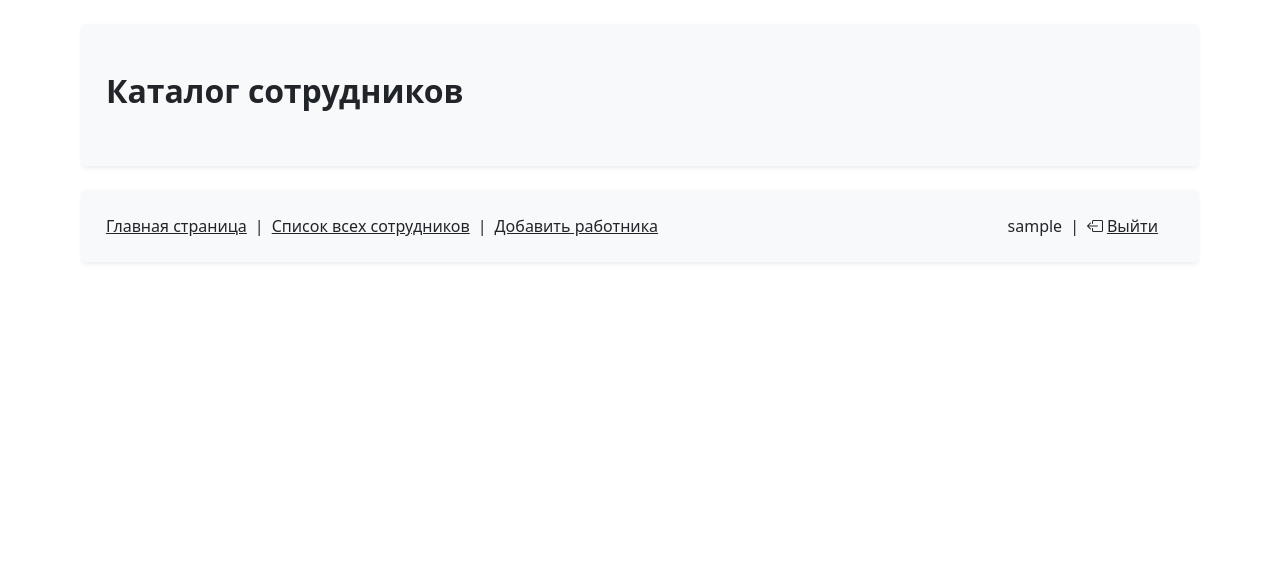
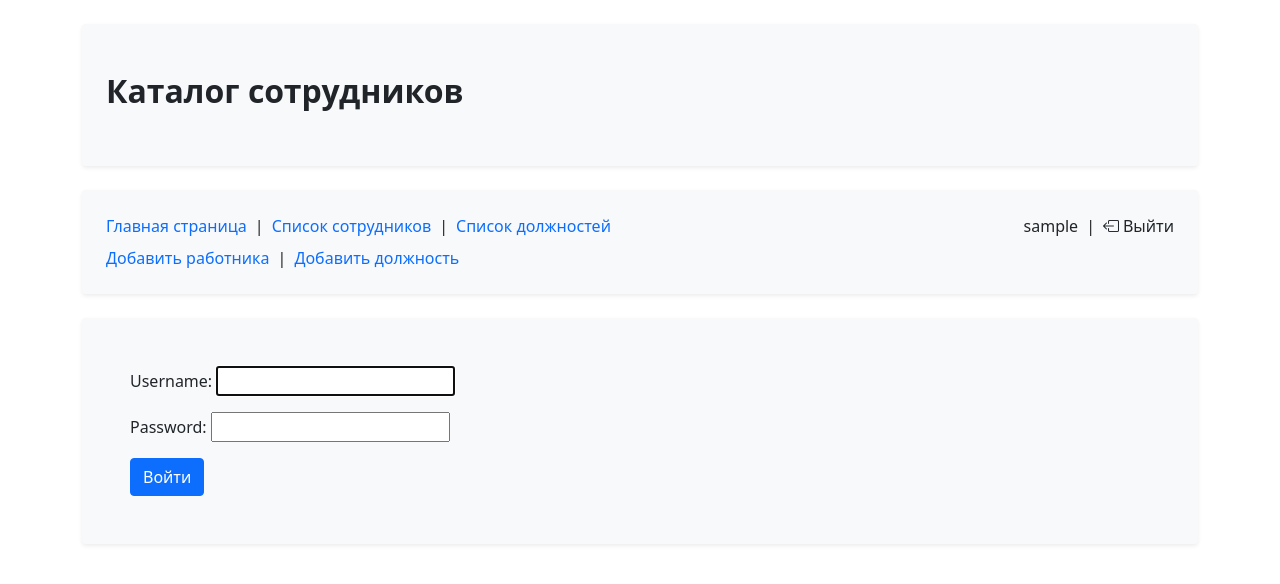
Before and after one commit to BorisPlaton/abz_task, a Django app: page /accounts/login/ in a window 1280 px wide. Shown: the top 584 px of the page. Run offline with Django 4.2, Linux system fonts and the light colour scheme; the visitor is signed in with stand-in values (Sample User, id 1).

Commit message:
Positions list, User login

```diff
--- a/abz_task/accounts/templates/registration/login.html
+++ b/abz_task/accounts/templates/registration/login.html
@@ -1,5 +1,13 @@
 {% extends 'base.html' %}
 
 {% block content %}
+<div class="p-5 mt-4 rounded bg-light shadow-sm">
+    <form action="{% url 'accounts:login' %}" method="post" novalidate>
+        {% csrf_token %}
 
+        {{ form.as_p }}
+
+        <input type="submit" value="Войти" class="btn btn-primary btn-primary-sm">
+    </form>
+</div>
 {% endblock %}
--- a/abz_task/employees/urls.py
+++ b/abz_task/employees/urls.py
@@ -1,6 +1,5 @@
 from django.urls import path
 from . import views
-
 
 app_name = 'employees'
 
@@ -10,6 +9,7 @@ urlpatterns = [
     path('employee/<slug:employee_slug>/', views.employee_details, name='employee_details'),
     path('create_employee/', views.create_employee, name='create_employee'),
     path('edit_employee/<slug:employee_slug>/', views.edit_employee, name='edit_employee'),
-    path('delete_photo/<int:employee_pk>', views.delete_photo, name='delete_photo'),
-    path('delete_employee/<int:employee_pk>', views.delete_employee, name='delete_employee'),
+    path('delete_photo/<int:employee_pk>/', views.delete_photo, name='delete_photo'),
+    path('delete_employee/<int:employee_pk>/', views.delete_employee, name='delete_employee'),
+    path('positions_list', views.positions_list, name='positions_list'),
 ]
--- a/abz_task/templates/includes/navbar.html
+++ b/abz_task/templates/includes/navbar.html
@@ -1,34 +1,32 @@
 <section>
     <div class="container">
         <div class="rounded bg-light mt-4 p-4 shadow-sm">
+
             <div class="row g-2">
 
-                <div class="col-lg-auto col-12"><a href="{% url 'employees:home' %}" class="link-dark">Главная
-                    страница</a></div>
+                <div class="col-lg-auto col-12">
+                    <a href="{% url 'employees:home' %}" class="link-primary text-decoration-none">Главная страница</a></div>
                 <div class="col-lg-auto">
                     <span class="d-lg-flex d-none fw-light">|</span>
                 </div>
                 <div class="col-lg-auto col-12">
-                    <a href="{% url 'employees:employees_list' %}" class="link-dark">Список всех сотрудников</a>
+                    <a href="{% url 'employees:employees_list' %}" class="link-primary text-decoration-none">Список сотрудников</a>
                 </div>
-                {% if request.user.is_authenticated %}
                 <div class="col-lg-auto">
                     <span class="d-lg-flex d-none fw-light">|</span>
                 </div>
                 <div class="col-lg-auto col-12">
-                    <a href="{% url 'employees:create_employee' %}" class="link-dark">Добавить работника</a></div>
+                    <a href="{% url 'employees:positions_list' %}" class="link-primary text-decoration-none">Список должностей</a>
+                </div>
+
                 <div class="col"></div>
-                {% else %}
-                <div class="col">
-                </div>
-                {% endif %}
 
                 <div class="col-lg-auto col-12">
                     <div class="d-flex">
                         {% if request.user.is_authenticated %}
                             <span>{{ request.user }}</span>
                             <span class="mx-2 fw-light">|</span>
-                            <a href="{% url 'accounts:logout' %}" class="link-dark"><i class="bi bi-box-arrow-left me-1"></i>Выйти</a>
+                            <a href="{% url 'accounts:logout' %}" class="link-dark text-decoration-none"><i class="bi bi-box-arrow-left me-1"></i>Выйти</a>
                         {% else %}
                             <a href="{% url 'accounts:login' %}" class="link-dark"><i class="bi bi-box-arrow-in-right me-1"></i>Войти</a>
                             <span class="mx-2 fw-light">|</span>
@@ -37,9 +35,24 @@
                     </div>
                 </div>
 
-                <div class="col-lg-auto col-12"></div>
-                <div class="col-lg-auto col-12"></div>
             </div>
+
+            {% if request.user.is_authenticated %}
+            <div class="mt-2">
+                <div class="row g-2">
+                    <div class="col-lg-auto col-12">
+                        <a href="{% url 'employees:create_employee' %}" class="link-primary text-decoration-none">Добавить работника</a>
+                    </div>
+                    <div class="col-lg-auto">
+                        <span class="d-lg-flex d-none fw-light">|</span>
+                    </div>
+                    <div class="col-lg-auto col-12">
+                        <a href="{% url 'employees:create_employee' %}" class="link-primary text-decoration-none">Добавить должность</a></div>
+                    <div class="col"></div>
+                </div>
+            </div>
+            {% endif %}
+
         </div>
     </div>
 </section>
```
Also changed, not shown: abz_task/accounts/utils.py (added, +11 -0 lines), abz_task/accounts/views.py (+27 -21 lines), abz_task/employees/services/services.py (+27 -3 lines), abz_task/employees/templates/employees/positions_list.html (added, +34 -0 lines), abz_task/employees/views.py (+11 -3 lines), 1 other file.
